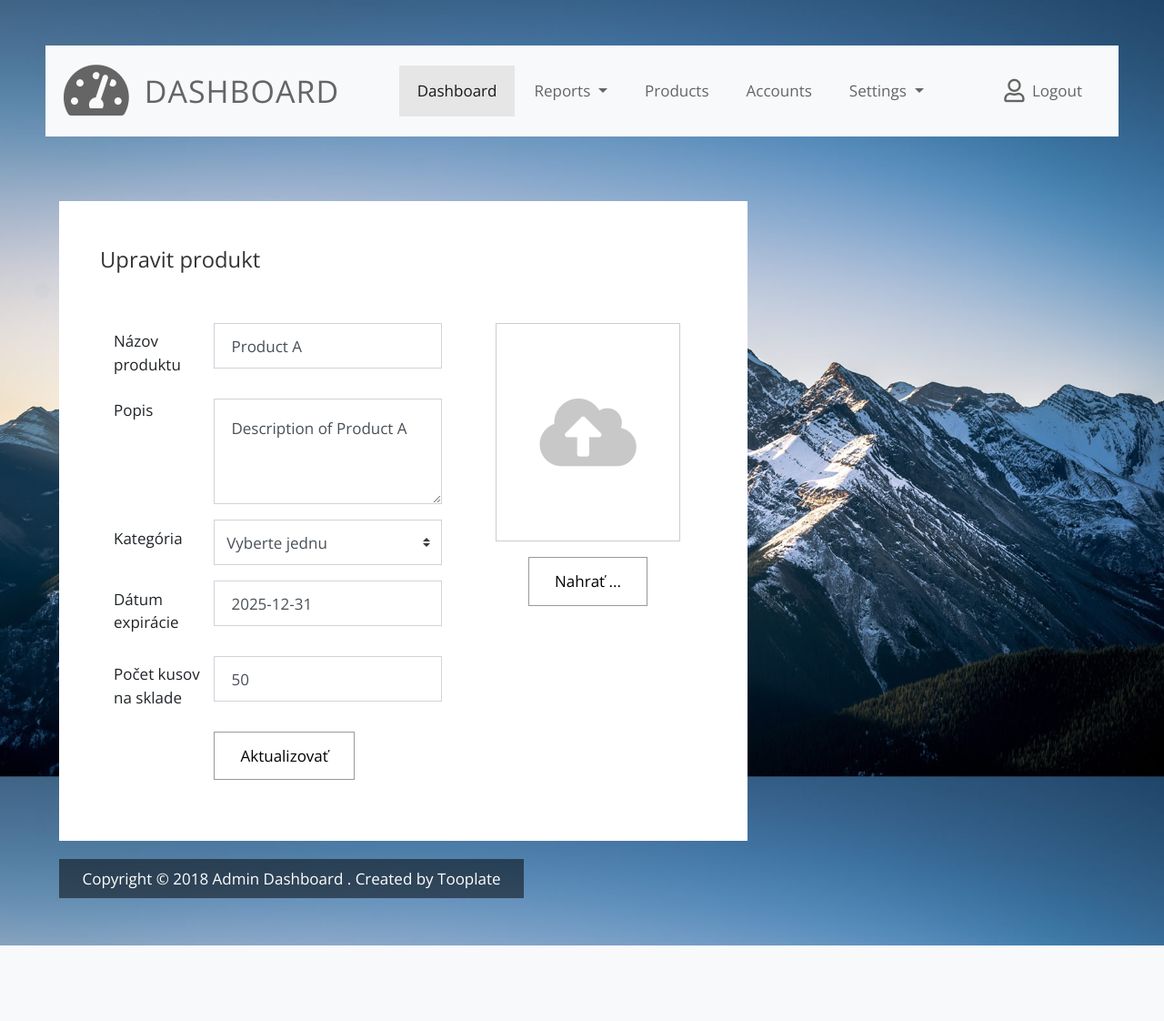
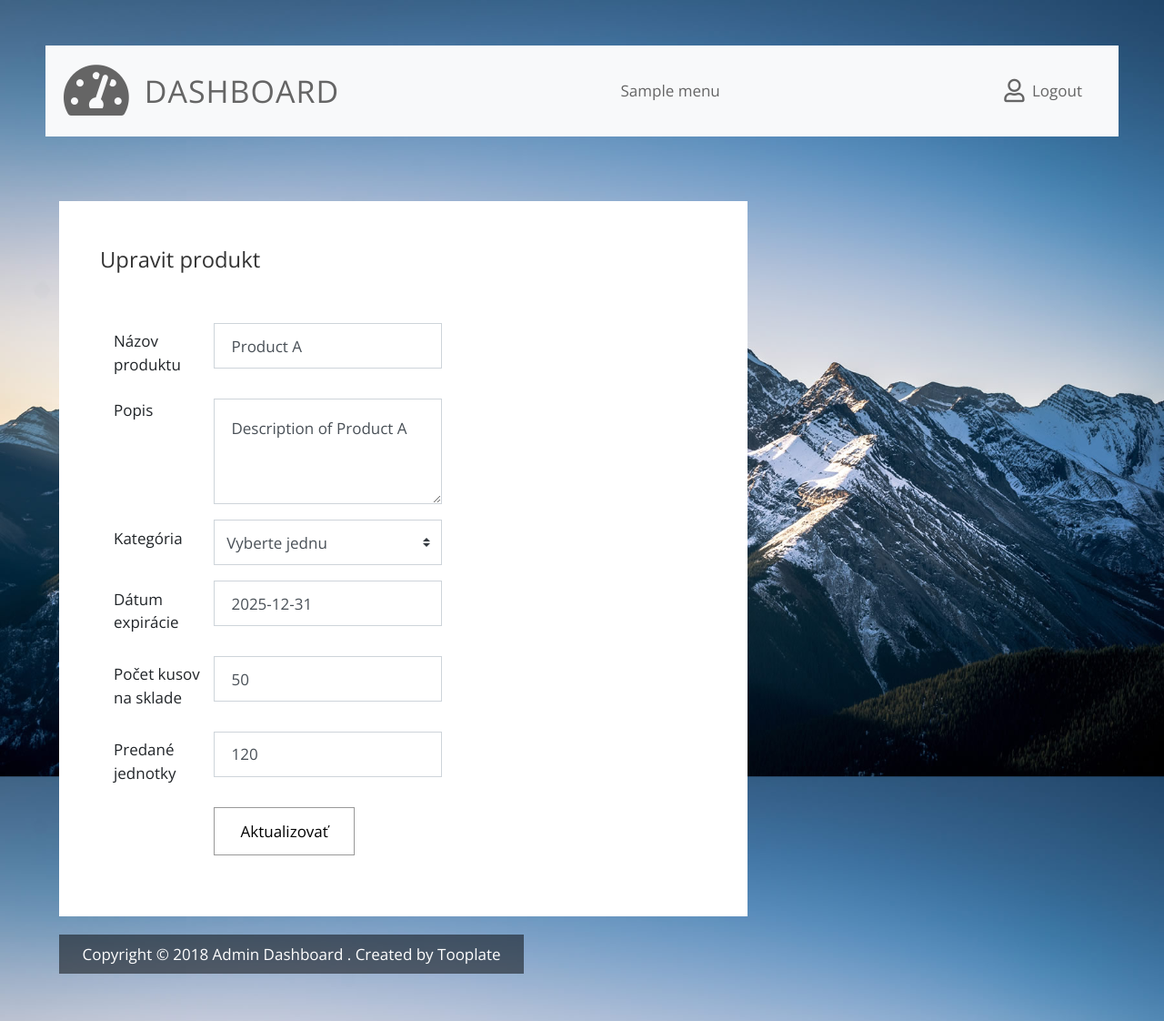
Before and after one commit to MarkoT9/projekt_skriptovacie_jazyky, a PHP site: page /edit-product.php?id=1 in a window 1280 px wide. Shown: the whole page at 91% size. Before the commit the page ends 1039 px from the top, so only its background shows below. Run offline with PHP 8.4, Linux system fonts and the light colour scheme; data comes from the database, SQL or seed files in the repository; tables that the repository leaves empty or names only in its code hold one stand-in row (values such as "Sample post").

Commit message:
Dynamic menu and other things

```diff
--- /dev/null
+++ b/projekt/classes/Menu.php
@@ -0,0 +1,95 @@
+<?php
+include_once 'Db_connection.php';
+
+class Menu
+{
+    private $menuData; // Premenná pre uloženie údajov o menu
+    private $dbConnection; // Premenná pre pripojenie k databáze
+
+    public function __construct()
+    {
+        $this->dbConnection = new Db_connection(); // Vytvorenie pripojenia k databáze
+        $this->loadData(); // Načítanie údajov o menu
+    }
+
+    // Načítanie údajov o menu z databázy alebo použití záložného JSON súboru
+    public function loadData()
+    {
+        $conn = $this->dbConnection->connect(); // Pripojenie k databáze
+
+        // Pokus o získanie údajov z databázy
+        if ($conn) {
+            $sql = "SELECT name, url FROM menu";  // Dotaz na databázu pre položky menu
+            $result = $conn->query($sql);
+
+            if ($result && $result->num_rows > 0) {
+                $this->menuData = []; // Inicializácia poľa pre údaje o menu
+                while ($row = $result->fetch_assoc()) {
+                    // Načítanie iba stĺpcov 'name' a 'url'
+                    $this->menuData[] = [
+                        'name' => $row['name'],
+                        'url' => $row['url']
+                    ];
+                }
+                // Uloženie údajov o menu do JSON súboru
+                $this->saveDataToFile();
+            } else {
+                // Ak neboli nájdené žiadne údaje v databáze, použije sa záložný JSON
+                $this->loadDataFromFile();
+            }
+        } else {
+            // Ak sa nepodarilo pripojiť k databáze, načíta sa data zo súboru JSON
+            $this->loadDataFromFile();
+        }
+
+        // Ak sú údaje o menu stále prázdne, použije sa záložné menu
+        if (empty($this->menuData)) {
+            $this->loadHardcodedMenu(); // Načítanie pevne zakódovaného menu
+        }
+
+        $this->dbConnection->close(); // Zatvorenie pripojenia k databáze
+    }
+
+    // Načítanie údajov o menu zo súboru JSON ako nahradné riešenie
+    private function loadDataFromFile()
+    {
+        if (file_exists("menu.json")) {
+            $this->menuData = json_decode(file_get_contents("menu.json"), true); // Načítanie údajov zo súboru JSON
+        } else {
+            $this->menuData = []; // Ak súbor neexistuje, nastavenie prázdneho poľa
+        }
+    }
+
+    // Uloženie údajov do JSON súboru
+    public function saveDataToFile()
+    {
+        // Uloženie údajov o menu do JSON súboru
+        file_put_contents("menu.json", json_encode($this->menuData, JSON_PRETTY_PRINT));
+    }
+
+    // Pevne zakódované údaje o menu, ktoré sa použijú ako posledné záložné riešenie
+    private function loadHardcodedMenu()
+    {
+        $this->menuData = [
+            [
+                'name' => 'Dashboard',  // Názov položky menu
+                'url' => 'index.php'    // URL položky menu
+            ],
+            [
+                'name' => 'Products',
+                'url' => 'products.php'
+            ],
+            [
+                'name' => 'Accounts',
+                'url' => 'accounts.php'
+            ]
+        ];
+    }
+
+    // Získanie údajov o menu (na zobrazenie)
+    public function getMenuData()
+    {
+        return $this->menuData; // Vrátenie údajov o menu
+    }
+}
+?>
--- a/projekt/edit-product.php
+++ b/projekt/edit-product.php
@@ -33,9 +33,10 @@ if ($_SERVER['REQUEST_METHOD'] == 'POST') {
     $category = $_POST['category'];
     $expireDate = $_POST['expire_date'];
     $inStock = $_POST['in_stock'];
+    $unitsSold = $_POST['units_sold'];  // Získajte predané jednotky
 
     // Zavolajte metódu na aktualizáciu
-    $result = $product->update($productId, $productName ,$category ,$description ,$inStock ,0 ,$expireDate);  // Predpokladáme, že units_sold je 0 na začiatku
+    $result = $product->update($productId, $productName, $category, $description, $inStock, $unitsSold, $expireDate);  // Predané jednotky sú teraz zahrnuté
 
     if ($result) {
         echo "Produkt bol úspešne aktualizovaný!";
@@ -84,9 +85,10 @@ include_once 'parts/nav.php';
                                 <label for="category" class="col-xl-4 col-lg-4 col-md-4 col-sm-5 col-form-label">Kategória</label>
                                 <select class="custom-select col-xl-9 col-lg-8 col-md-8 col-sm-7" name="category" required>
                                     <option value="">Vyberte jednu</option>
-                                    <option value="Cras efficitur lacus" <?php echo $productData['category'] == 'Cras efficitur lacus' ? 'selected' : ''; ?>>Cras efficitur lacus</option>
-                                    <option value="Pellentesque molestie" <?php echo $productData['category'] == 'Pellentesque molestie' ? 'selected' : ''; ?>>Pellentesque molestie</option>
-                                    <option value="Sed feugiat nulla" <?php echo $productData['category'] == 'Sed feugiat nulla' ? 'selected' : ''; ?>>Sed feugiat nulla</option>
+                                    <option value="Oblečenie" <?php echo $productData['category'] == 'Oblečenie' ? 'selected' : ''; ?>>Oblečenie</option>
+                                    <option value="Elektronika" <?php echo $productData['category'] == 'Elektronika' ? 'selected' : ''; ?>>Elektronika</option>
+                                    <option value="Nábytok" <?php echo $productData['category'] == 'Nábytok' ? 'selected' : ''; ?>>Nábytok</option>
+                                    <option value="Kuchynské potreby" <?php echo $productData['category'] == 'Kuchynské potreby' ? 'selected' : ''; ?>>Kuchynské potreby</option>
                                 </select>
                             </div>
                             <div class="input-group mb-3">
@@ -98,20 +100,15 @@ include_once 'parts/nav.php';
                                 <input id="stock" name="in_stock" type="number" class="form-control validate col-xl-9 col-lg-8 col-md-7 col-sm-7" value="<?php echo htmlspecialchars($productData['in_stock']); ?>" required>
                             </div>
                             <div class="input-group mb-3">
+                                <label for="units_sold" class="col-xl-4 col-lg-4 col-md-4 col-sm-5 col-form-label">Predané jednotky</label>
+                                <input id="units_sold" name="units_sold" type="number" class="form-control validate col-xl-9 col-lg-8 col-md-7 col-sm-7" value="<?php echo htmlspecialchars($productData['units_sold']); ?>" required>
+                            </div>
+                            <div class="input-group mb-3">
                                 <div class="ml-auto col-xl-8 col-lg-8 col-md-8 col-sm-7 pl-0">
                                     <button type="submit" class="btn btn-primary">Aktualizovať</button>
                                 </div>
                             </div>
                         </form>
-                    </div>
-                    <div class="col-xl-4 col-lg-4 col-md-12 mx-auto mb-4">
-                        <div class="tm-product-img-dummy mx-auto">
-                            <i class="fas fa-5x fa-cloud-upload-alt" onclick="document.getElementById('fileInput').click();"></i>
-                        </div>
-                        <div class="custom-file mt-3 mb-3">
-                            <input id="fileInput" type="file" style="display:none;" />
-                            <input type="button" class="btn btn-primary d-block mx-auto" value="Nahrať ..." onclick="document.getElementById('fileInput').click();" />
-                        </div>
                     </div>
                 </div>
             </div>
--- a/projekt/index.php
+++ b/projekt/index.php
@@ -59,7 +59,7 @@ $topProducts = $product->readTopProducts(10);
                             <?php foreach ($topProducts as $product): ?>
                                 <li class="tm-list-group-item">
                                     <?php echo htmlspecialchars($product['product_name']); ?>
-                                    <span class="text-muted">(Sold: <?php echo $product['units_sold']; ?>)</span>
+                                    <span class="text-muted">(Predané: <?php echo $product['units_sold']; ?>)</span>
                                 </li>
                             <?php endforeach; ?>
                         <?php else: ?>
--- a/projekt/parts/nav.php
+++ b/projekt/parts/nav.php
@@ -1,7 +1,23 @@
+<?php
+// Include the Menu class
+include_once "classes/Menu.php";
+
+// Create an instance of the Menu class
+$menu = new Menu();
+
+// Check if the menu.json file exists; if not, save the default data
+if (!file_exists("menu.json")) {
+    $menu->saveDataToFile(); // Save default data to menu.json
+}
+
+// Get menu data from the class
+$menuData = $menu->getMenuData();
+?>
+
 <nav class="navbar navbar-expand-xl navbar-light bg-light">
     <a class="navbar-brand" href="index.php">
         <i class="fas fa-3x fa-tachometer-alt tm-site-icon"></i>
-        <h1 class="tm-site-title mb-0">Dashboard</h1>
+        <h1 class="tm-site-title mb-0">Dashboard</h1> <!-- Page title in the navbar -->
     </a>
     <button class="navbar-toggler ml-auto mr-0" type="button" data-toggle="collapse" data-target="#navbarSupportedContent" aria-controls="navbarSupportedContent"
             aria-expanded="false" aria-label="Toggle navigation">
@@ -10,46 +26,18 @@
 
     <div class="collapse navbar-collapse" id="navbarSupportedContent">
         <ul class="navbar-nav mx-auto">
-            <li class="nav-item">
-                <a class="nav-link active" href="#">Dashboard
-                    <span class="sr-only">(current)</span>
-                </a>
-            </li>
-            <li class="nav-item dropdown">
-                <a class="nav-link dropdown-toggle" href="#" id="navbarDropdown" role="button" data-toggle="dropdown" aria-haspopup="true"
-                   aria-expanded="false">
-                    Reports
-                </a>
-                <div class="dropdown-menu" aria-labelledby="navbarDropdown">
-                    <a class="dropdown-item" href="#">Daily Report</a>
-                    <a class="dropdown-item" href="#">Weekly Report</a>
-                    <a class="dropdown-item" href="#">Yearly Report</a>
-                </div>
-            </li>
-            <li class="nav-item">
-                <a class="nav-link" href="products.php">Products</a>
-            </li>
-
-            <li class="nav-item">
-                <a class="nav-link" href="accounts.php">Accounts</a>
-            </li>
-            <li class="nav-item dropdown">
-                <a class="nav-link dropdown-toggle" href="#" id="navbarDropdown" role="button" data-toggle="dropdown" aria-haspopup="true"
-                   aria-expanded="false">
-                    Settings
-                </a>
-                <div class="dropdown-menu" aria-labelledby="navbarDropdown">
-                    <a class="dropdown-item" href="#">Profile</a>
-                    <a class="dropdown-item" href="#">Billing</a>
-                    <a class="dropdown-item" href="#">Customize</a>
-                </div>
-            </li>
+            <?php
+            // Prechádzajte dátami menu a zobrazujte položky
+            foreach ($menuData as $item) {
+                echo '<li class="nav-item"><a class="nav-link" href="' . $item['url'] . '">' . $item['name'] . '</a></li>';
+            }
+            ?>
         </ul>
         <ul class="navbar-nav">
             <li class="nav-item">
                 <a class="nav-link d-flex" href="login.php">
-                    <i class="far fa-user mr-2 tm-logout-icon"></i>
-                    <span>Logout</span>
+                    <i class="far fa-user mr-2 tm-logout-icon"></i> <!-- Logout icon -->
+                    <span>Logout</span> <!-- Logout text -->
                 </a>
             </li>
         </ul>
```
Also changed, not shown: projekt/add-product.php (+4 -12 lines), projekt/classes/Product.php (+7 -7 lines), projekt/menu.json (added, +14 -0 lines), projekt/products.php (+15 -23 lines).
